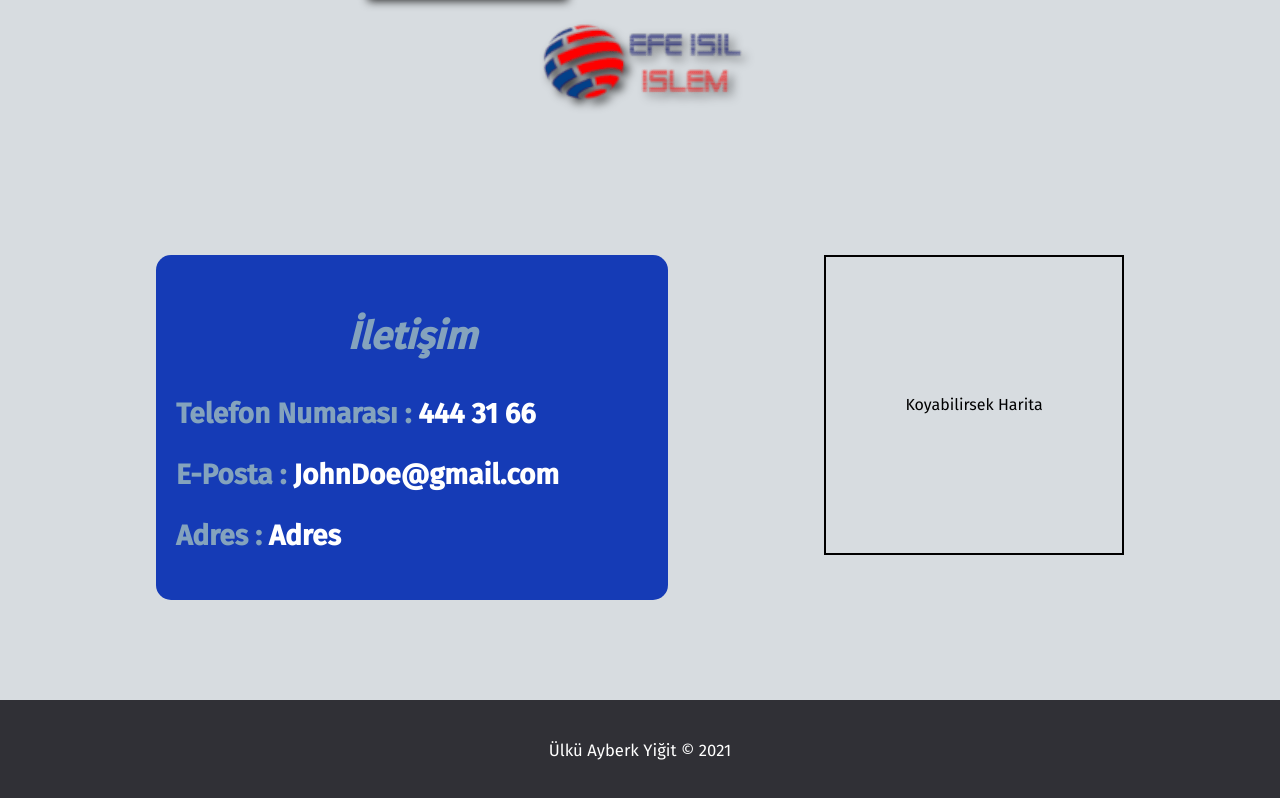
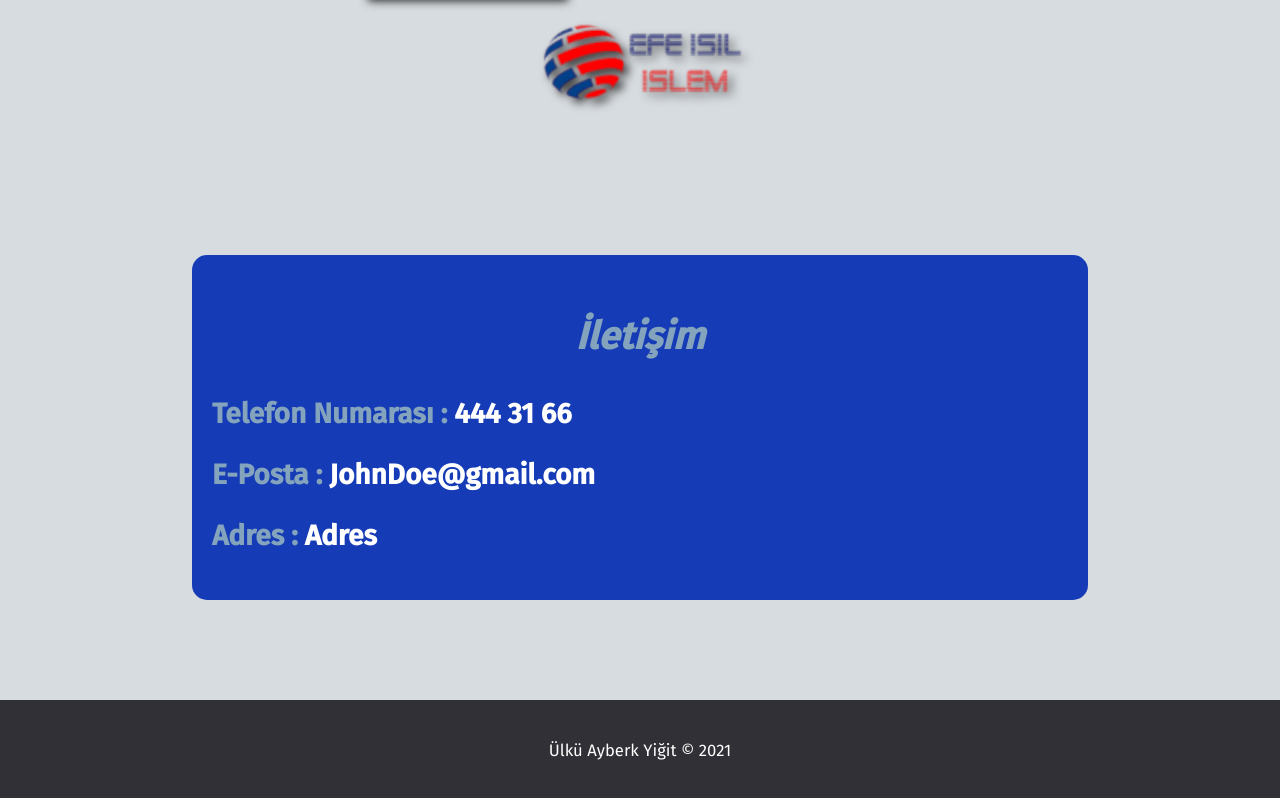
Before and after one commit to pnzrkmpfwgn/Karbel, a React (Create React App) app: page / in a window 1280 px wide. Shown: the part 5580-6378 px from the top of the page. Built offline with nearby package versions, Linux system fonts and the light colour scheme.

Commit message:
removed map

```diff
--- a/src/components/Contact/Contact.js
+++ b/src/components/Contact/Contact.js
@@ -21,7 +21,7 @@ const Contact=()=>{
         <p title="E-Posta" id="E-Posta" className={classes.title} > E-Posta : <span className={classes.info} > JohnDoe@gmail.com </span>  </p>
         <p title="Adres" id="Adres" className={classes.title} > Adres :  <span className={classes.info} > Adres </span> </p>
         </div>
-        <div title="Harita" id="Harita" className={classes.map} > Koyabilirsek Harita </div>
+        {/* <div title="Harita" id="Harita" className={classes.map} > Koyabilirsek Harita </div> */}
      </animated.div>
 }
 
--- a/src/components/Contact/Contact.module.css
+++ b/src/components/Contact/Contact.module.css
@@ -9,7 +9,7 @@
   padding: 20px;
   background-color: rgb(21, 59, 182);
   border-radius: 15px;
-  width: 40%;
+  width: 70%;
 }
 
 .heading {
```
